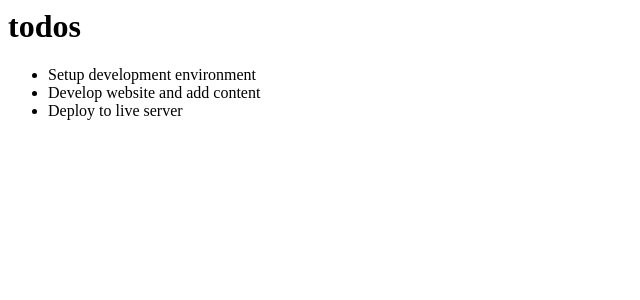
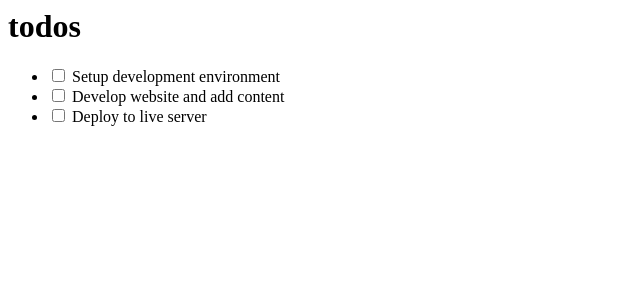
Before and after one commit to AckonSamuel/react-to-do-list-app, a React (Create React App) app: page / in a window 1280 px wide. Shown: the top 300 px of the page, without its empty margins (0-640 px from the left). Built offline with nearby package versions, Linux system fonts and the light colour scheme.

Commit message:
Add checkbox to the Todo items

```diff
--- a/src/components/TodoItem.js
+++ b/src/components/TodoItem.js
@@ -2,7 +2,9 @@ import React from "react"
 
 class TodoItem extends React.Component {
   render() {
-    return <li>{this.props.todo.title}</li>
+    return <li>
+      <input type="checkbox" /> {this.props.todo.title}
+      </li>
   }
 }
 
```
